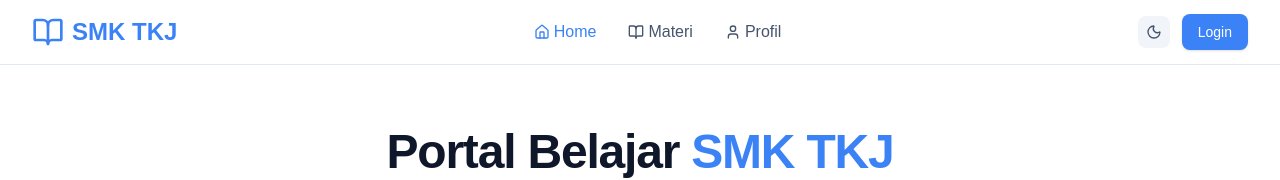
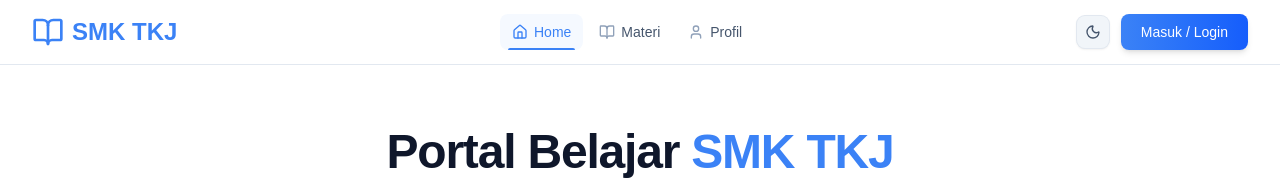
Before and after one commit to dimasanggawp/web-dimas-frontend, a Next.js app: page / in a window 1280 px wide. Shown: the top 180 px of the page. Built offline with nearby package versions, Linux system fonts and the light colour scheme; no server answers.

Commit message:
modified:   src/app/dashboard/page.tsx 	modified:   src/components/Navbar.tsx

```diff
--- a/src/app/dashboard/page.tsx
+++ b/src/app/dashboard/page.tsx
@@ -11,6 +11,7 @@ import ClassList from "@/components/ClassList";
 import SettingsPanel from "@/components/SettingsPanel";
 import { getAuth } from "@/utils/auth";
 import { fetchWithAuth } from "@/utils/apiWrapper";
+import Sidebar from "@/components/Sidebar";
 
 export default function Dashboard() {
     const router = useRouter();
@@ -18,6 +19,8 @@ export default function Dashboard() {
     const [loading, setLoading] = useState(true);
     const [activeTab, setActiveTab] = useState("overview"); // 'overview' | 'users' | 'materi' | 'tahun-ajaran' | 'classes' | 'settings'
     const [stats, setStats] = useState({ total_materi: 0 });
+    const [isSidebarCollapsed, setIsSidebarCollapsed] = useState(false);
+    const [isSidebarOpenMobile, setIsSidebarOpenMobile] = useState(false);
 
     useEffect(() => {
         const { token, user: userData } = getAuth();
@@ -58,143 +61,114 @@ export default function Dashboard() {
     }
 
     return (
-        <div className="min-h-screen bg-slate-50">
+        <div className="min-h-screen bg-slate-50 flex flex-col">
             <Navbar />
 
-            <main className="max-w-7xl mx-auto px-4 sm:px-6 lg:px-8 pt-24 pb-10">
-                <div className="lg:flex lg:items-center lg:justify-between mb-8">
-                    <div className="min-w-0 flex-1">
+            <div className="flex flex-1 pt-16">
+                <Sidebar
+                    activeTab={activeTab}
+                    setActiveTab={setActiveTab}
+                    isCollapsed={isSidebarCollapsed}
+                    setIsCollapsed={setIsSidebarCollapsed}
+                    isOpenMobile={isSidebarOpenMobile}
+                    setIsOpenMobile={setIsSidebarOpenMobile}
+                />
+
+                <main className={`flex-1 transition-all duration-300 ${isSidebarCollapsed ? 'lg:ml-20' : 'lg:ml-64'} p-4 sm:p-6 lg:p-8`}>
+                    <div className="max-w-7xl mx-auto">
+                        {/* Mobile sidebar toggle button (visible only on mobile) */}
+                        <div className="lg:hidden mb-6 flex items-center gap-4">
+                            <button
+                                onClick={() => setIsSidebarOpenMobile(true)}
+                                className="p-2 -ml-2 rounded-md text-slate-500 hover:text-slate-900 focus:outline-none focus:ring-2 focus:ring-inset focus:ring-primary"
+                            >
+                                <span className="sr-only">Open sidebar</span>
+                                <svg className="h-6 w-6" fill="none" viewBox="0 0 24 24" stroke="currentColor">
+                                    <path strokeLinecap="round" strokeLinejoin="round" strokeWidth={2} d="M4 6h16M4 12h16M4 18h16" />
+                                </svg>
+                            </button>
+                            <h2 className="text-xl font-bold leading-7 text-slate-900 truncate">
+                                {activeTab === 'overview' && 'Dashboard Overview'}
+                                {activeTab === 'materi' && 'Manajemen Materi'}
+                                {activeTab === 'users' && 'Manajemen User'}
+                                {activeTab === 'classes' && 'Manajemen Kelas'}
+                                {activeTab === 'tahun-ajaran' && 'Tahun Ajaran'}
+                                {activeTab === 'settings' && 'Pengaturan'}
+                            </h2>
+                        </div>
+
+                        <div className="hidden lg:block mb-6">
                             <h2 className="text-2xl font-bold leading-7 text-slate-900 sm:truncate sm:text-3xl sm:tracking-tight">
-                            Dashboard
+                                {activeTab === 'overview' && 'Dashboard Overview'}
+                                {activeTab === 'materi' && 'Manajemen Materi'}
+                                {activeTab === 'users' && 'Manajemen User'}
+                                {activeTab === 'classes' && 'Manajemen Kelas'}
+                                {activeTab === 'tahun-ajaran' && 'Tahun Ajaran'}
+                                {activeTab === 'settings' && 'Pengaturan'}
                             </h2>
                             <p className="mt-1 text-sm text-slate-500">
                                 Selamat datang kembali, {user?.name}
                             </p>
                         </div>
-                    <div className="mt-4 flex flex-wrap gap-2 lg:ml-4 lg:mt-0">
-                        <button
-                            type="button"
-                            onClick={() => setActiveTab("settings")}
-                            className={`inline-flex items-center rounded-md px-3 py-2 text-sm font-semibold shadow-sm focus-visible:outline focus-visible:outline-2 focus-visible:outline-offset-2 ${activeTab === 'settings' ? 'bg-primary text-white focus-visible:outline-primary' : 'bg-white text-slate-700 hover:bg-slate-50'}`}
-                        >
-                            <Settings className="-ml-0.5 mr-1.5 h-5 w-5" aria-hidden="true" />
-                            Pengaturan
-                        </button>
-                        <button
-                            type="button"
-                            onClick={() => setActiveTab("materi")}
-                            className={`inline-flex items-center rounded-md px-3 py-2 text-sm font-semibold shadow-sm focus-visible:outline focus-visible:outline-2 focus-visible:outline-offset-2 ${activeTab === 'materi' ? 'bg-primary text-white focus-visible:outline-primary' : 'bg-white text-slate-700 hover:bg-slate-50'}`}
-                        >
-                            <BookOpen className="-ml-0.5 mr-1.5 h-5 w-5" aria-hidden="true" />
-                            Manajemen Materi
-                        </button>
-                        <button
-                            type="button"
-                            onClick={() => setActiveTab("tahun-ajaran")}
-                            className={`inline-flex items-center rounded-md px-3 py-2 text-sm font-semibold shadow-sm focus-visible:outline focus-visible:outline-2 focus-visible:outline-offset-2 ${activeTab === 'tahun-ajaran' ? 'bg-primary text-white focus-visible:outline-primary' : 'bg-white text-slate-700 hover:bg-slate-50'}`}
-                        >
-                            <Calendar className="-ml-0.5 mr-1.5 h-5 w-5" aria-hidden="true" />
-                            Tahun Ajaran
-                        </button>
-                        <button
-                            type="button"
-                            onClick={() => setActiveTab("classes")}
-                            className={`inline-flex items-center rounded-md px-3 py-2 text-sm font-semibold shadow-sm focus-visible:outline focus-visible:outline-2 focus-visible:outline-offset-2 ${activeTab === 'classes' ? 'bg-primary text-white focus-visible:outline-primary' : 'bg-white text-slate-700 hover:bg-slate-50'}`}
-                        >
-                            <LayoutList className="-ml-0.5 mr-1.5 h-5 w-5" aria-hidden="true" />
-                            Manajemen Kelas
-                        </button>
-                        <button
-                            type="button"
-                            onClick={() => setActiveTab("users")}
-                            className={`inline-flex items-center rounded-md px-3 py-2 text-sm font-semibold shadow-sm focus-visible:outline focus-visible:outline-2 focus-visible:outline-offset-2 ${activeTab === 'users' ? 'bg-primary text-white focus-visible:outline-primary' : 'bg-white text-slate-700 hover:bg-slate-50'}`}
-                        >
-                            <Users className="-ml-0.5 mr-1.5 h-5 w-5" aria-hidden="true" />
-                            Manajemen User
-                        </button>
-                        <button
-                            type="button"
-                            onClick={() => setActiveTab("overview")}
-                            className={`inline-flex items-center rounded-md px-3 py-2 text-sm font-semibold shadow-sm focus-visible:outline focus-visible:outline-2 focus-visible:outline-offset-2 ${activeTab === 'overview' ? 'bg-primary text-white focus-visible:outline-primary' : 'bg-white text-slate-700 hover:bg-slate-50'}`}
-                        >
-                            <LucideLayoutDashboard className="-ml-0.5 mr-1.5 h-5 w-5" aria-hidden="true" />
-                            Overview
-                        </button>
-                    </div>
-                </div>
 
+                        <div className="bg-white rounded-xl shadow-sm border border-slate-200 p-6 min-h-[500px]">
                             {activeTab === "overview" && (
                                 <>
                                     {/* Dashboard Stats or Content Placeholder */}
                                     <div className="grid grid-cols-1 gap-6 sm:grid-cols-2 lg:grid-cols-3">
                                         {/* Card 1 */}
-                            <div className="bg-white overflow-hidden shadow rounded-lg">
-                                <div className="p-5">
-                                    <div className="flex items-center">
-                                        <div className="flex-shrink-0">
-                                            <LucideLayoutDashboard className="h-6 w-6 text-slate-400" aria-hidden="true" />
+                                        <div className="bg-slate-50 rounded-xl border border-slate-100 p-5 hover:shadow-md transition-shadow">
+                                            <div className="flex items-center gap-4">
+                                                <div className="flex-shrink-0 bg-blue-100 p-3 rounded-lg">
+                                                    <BookOpen className="h-6 w-6 text-primary" aria-hidden="true" />
                                                 </div>
-                                        <div className="ml-5 w-0 flex-1">
-                                            <dl>
-                                                <dt className="text-sm font-medium text-slate-500 truncate">Total Materi</dt>
-                                                <dd>
-                                                    <div className="text-lg font-medium text-slate-900">{stats.total_materi}</div>
-                                                </dd>
-                                            </dl>
+                                                <div>
+                                                    <p className="text-sm font-medium text-slate-500 truncate">Total Materi</p>
+                                                    <p className="text-2xl font-bold text-slate-900">{stats.total_materi}</p>
                                                 </div>
                                             </div>
-                                </div>
-                                <div className="bg-slate-50 px-5 py-3">
-                                    <div className="text-sm">
-                                        <button onClick={() => setActiveTab("materi")} className="font-medium text-primary hover:text-blue-900">
-                                            Lihat semua
+                                            <div className="mt-4 pt-4 border-t border-slate-200">
+                                                <button onClick={() => setActiveTab("materi")} className="text-sm font-medium text-primary hover:underline">
+                                                    Lihat detail &rarr;
                                                 </button>
-                                    </div>
                                             </div>
                                         </div>
                                         {/* Add more cards as needed */}
                                     </div>
 
                                     <div className="mt-8">
-                            <div className="flex justify-between items-center mb-4">
-                                <h3 className="text-lg font-medium leading-6 text-slate-900">Aksi Cepat</h3>
-                            </div>
-
-                            <div className="bg-white shadow overflow-hidden sm:rounded-md p-6">
+                                        <h3 className="text-lg font-medium leading-6 text-slate-900 mb-4">Aksi Cepat</h3>
+                                        <div className="grid grid-cols-1 sm:grid-cols-2 lg:grid-cols-3 gap-4">
                                             <button
                                                 onClick={() => setActiveTab("materi")}
                                                 type="button"
-                                    className="inline-flex items-center rounded-md bg-primary px-3 py-2 text-sm font-semibold text-white shadow-sm hover:bg-blue-600 focus-visible:outline focus-visible:outline-2 focus-visible:outline-offset-2 focus-visible:outline-primary"
+                                                className="inline-flex items-center justify-center gap-2 rounded-xl bg-primary px-4 py-3 text-sm font-semibold text-white shadow-sm hover:bg-blue-600 hover:shadow transition-all"
                                             >
-                                    <Plus className="-ml-0.5 mr-1.5 h-5 w-5" aria-hidden="true" />
-                                    Kelola Materi
+                                                <Plus className="h-5 w-5" aria-hidden="true" />
+                                                Buat Materi Baru
+                                            </button>
+                                            <button
+                                                onClick={() => setActiveTab("users")}
+                                                type="button"
+                                                className="inline-flex items-center justify-center gap-2 rounded-xl bg-white border border-slate-200 px-4 py-3 text-sm font-semibold text-slate-700 shadow-sm hover:bg-slate-50 hover:shadow transition-all"
+                                            >
+                                                <Users className="h-5 w-5 text-slate-400" aria-hidden="true" />
+                                                Tambah User
                                             </button>
                                         </div>
                                     </div>
                                 </>
                             )}
 
-                {activeTab === "users" && (
-                    <UserList />
-                )}
-
-                {activeTab === "materi" && (
-                    <MateriList />
-                )}
-
-                {activeTab === "tahun-ajaran" && (
-                    <TahunAjaranList />
-                )}
-
-                {activeTab === "classes" && (
-                    <ClassList />
-                )}
-
-                {activeTab === "settings" && (
-                    <SettingsPanel />
-                )}
-
+                            {activeTab === "users" && <UserList />}
+                            {activeTab === "materi" && <MateriList />}
+                            {activeTab === "tahun-ajaran" && <TahunAjaranList />}
+                            {activeTab === "classes" && <ClassList />}
+                            {activeTab === "settings" && <SettingsPanel />}
+                        </div>
+                    </div>
                 </main>
+            </div>
         </div>
     );
 }
--- a/src/components/Navbar.tsx
+++ b/src/components/Navbar.tsx
@@ -49,48 +49,50 @@ export default function Navbar() {
                     </div>
 
                     {/* Desktop Menu */}
-                    <div className="hidden lg:flex space-x-8">
-                        <Link href="/" className={`flex items-center gap-1 transition-colors ${pathname === '/' ? 'text-primary font-medium' : 'text-slate-600 hover:text-primary'}`}>
-                            <Home className="w-4 h-4" />
-                            <span>Home</span>
-                        </Link>
-                        <Link href="/materi" className={`flex items-center gap-1 transition-colors ${pathname === '/materi' ? 'text-primary font-medium' : 'text-slate-600 hover:text-primary'}`}>
-                            <BookOpen className="w-4 h-4" />
-                            <span>Materi</span>
-                        </Link>
-                        <Link href="/profil" className={`flex items-center gap-1 transition-colors ${pathname === '/profil' ? 'text-primary font-medium' : 'text-slate-600 hover:text-primary'}`}>
-                            <User className="w-4 h-4" />
-                            <span>Profil</span>
-                        </Link>
-                        {isLoggedIn && getAuth().user?.role?.name === 'admin' && (
-                            <Link href="/dashboard" className={`flex items-center gap-1 transition-colors ${pathname === '/dashboard' ? 'text-primary font-medium' : 'text-slate-600 hover:text-primary'}`}>
-                                <BookOpen className="w-4 h-4" />
-                                <span>Dashboard</span>
-                            </Link>
-                        )}
-                        {isLoggedIn && getAuth().user?.role?.name !== 'admin' && (
-                            <Link href="/student-dashboard" className={`flex items-center gap-1 transition-colors ${pathname === '/student-dashboard' ? 'text-primary font-medium' : 'text-slate-600 hover:text-primary'}`}>
-                                <BookOpen className="w-4 h-4" />
-                                <span>Dashboard</span>
-                            </Link>
-                        )}
+                    <div className="hidden lg:flex space-x-1">
+                        {[
+                            { name: 'Home', href: '/', icon: Home, show: true },
+                            { name: 'Materi', href: '/materi', icon: BookOpen, show: true },
+                            { name: 'Profil', href: '/profil', icon: User, show: true },
+                            { name: 'Dashboard Admin', href: '/dashboard', icon: BookOpen, show: isLoggedIn && getAuth().user?.role?.name === 'admin' },
+                            { name: 'Dashboard Siswa', href: '/student-dashboard', icon: BookOpen, show: isLoggedIn && getAuth().user?.role?.name !== 'admin' },
+                        ].map((item) => {
+                            if (!item.show) return null;
+                            const isActive = pathname === item.href;
+                            const Icon = item.icon;
+                            return (
+                                <Link
+                                    key={item.name}
+                                    href={item.href}
+                                    className={`relative flex items-center gap-1.5 px-3 py-2 rounded-lg text-sm font-medium transition-all duration-200 group
+                                        ${isActive ? 'text-primary bg-primary/5' : 'text-slate-600 hover:text-primary hover:bg-slate-50'}
+                                    `}
+                                >
+                                    <Icon className={`w-4 h-4 transition-colors ${isActive ? 'text-primary' : 'text-slate-400 group-hover:text-primary'}`} />
+                                    <span>{item.name}</span>
+                                    {isActive && (
+                                        <span className="absolute bottom-0 left-2 right-2 h-0.5 bg-primary rounded-t-full"></span>
+                                    )}
+                                </Link>
+                            );
+                        })}
                     </div>
 
                     <div className="hidden lg:flex items-center space-x-3">
                         {/* Theme Toggle */}
-                        <ThemeToggleButton />
+                        <ThemeToggleButton className="ring-1 ring-slate-200 shadow-sm" />
 
                         {isLoggedIn ? (
                             <button onClick={() => {
                                 logout();
                                 window.location.href = '/login';
-                            }} className="text-slate-600 hover:text-red-600 transition-colors flex items-center gap-1">
+                            }} className="px-4 py-2 text-sm font-medium text-red-600 bg-red-50 rounded-lg hover:bg-red-100 transition-colors shadow-sm flex items-center gap-2 border border-red-100">
                                 <LogOut className="w-4 h-4" />
                                 <span>Logout</span>
                             </button>
                         ) : (
-                            <Link href="/login" className="px-4 py-2 text-sm font-medium text-white bg-primary rounded-lg hover:bg-blue-600 transition-colors shadow-sm">
-                                Login
+                            <Link href="/login" className="px-5 py-2 text-sm font-medium text-white bg-gradient-to-r from-primary to-blue-600 rounded-lg hover:from-blue-600 hover:to-primary transition-all shadow-md hover:shadow-lg transform hover:-translate-y-0.5">
+                                Masuk / Login
                             </Link>
                         )}
                     </div>
```
Lines whose indentation alone changed are shown as unchanged.
